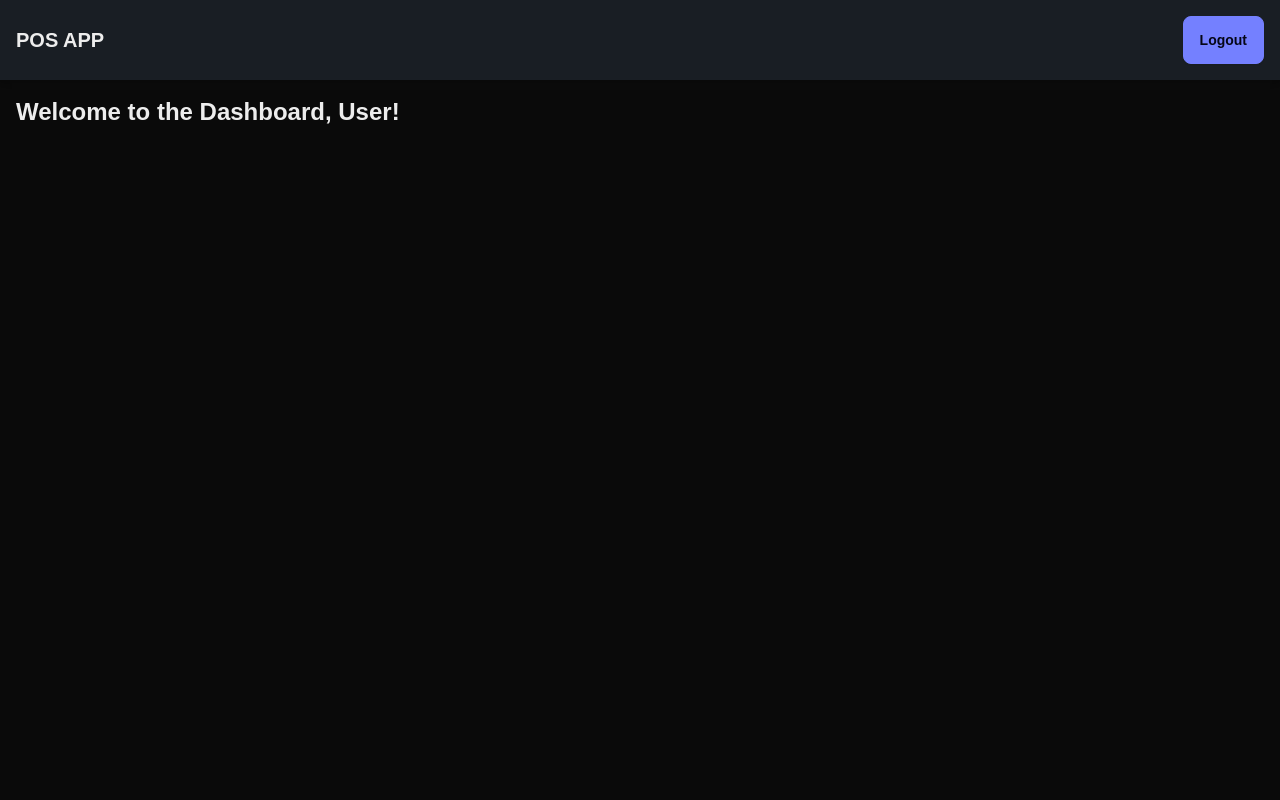
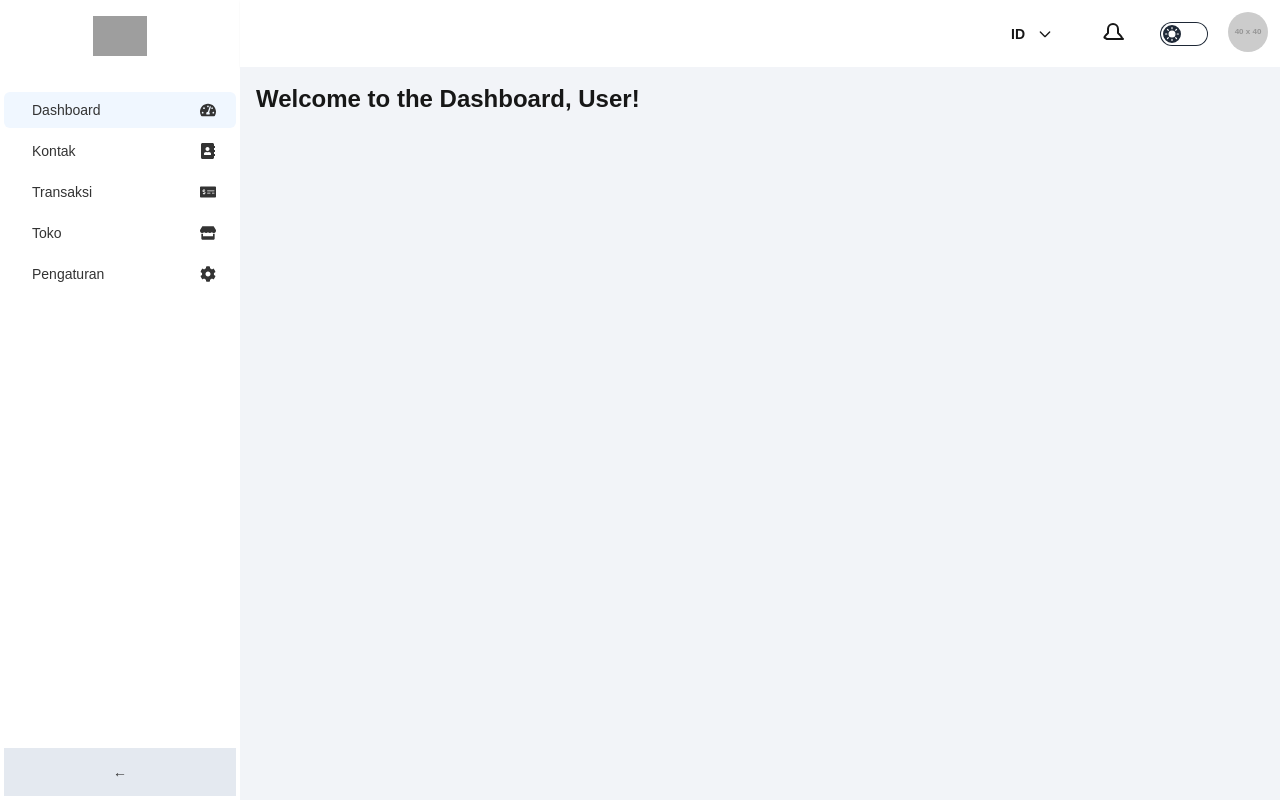
Before and after one commit to ilhamuket/fe-pos-app, a Next.js app: page /dashboard in a window 1280 px wide. Built offline with nearby package versions, Linux system fonts and the light colour scheme; sample sign-in values are in the browser's storage; grey boxes are pictures that could not be loaded.

Commit message:
dashboard layout

```diff
--- a/package.json
+++ b/package.json
@@ -14,6 +14,7 @@
     "next-auth": "^4.24.10",
     "react": "^18.2.0",
     "react-dom": "^18.2.0",
+    "react-icons": "^5.3.0",
     "react-slick": "^0.30.2",
     "slick-carousel": "^1.8.1"
   },
--- a/src/app/components/Layout.tsx
+++ b/src/app/components/Layout.tsx
@@ -1,26 +1,48 @@
-"use client";
-import React, { useEffect, useState, ReactNode } from 'react';
-import Link from 'next/link';
-import Header from './Header';
+import React, { useEffect, useState } from 'react';
+import Sidebar from './Sidebar';
+import Navbar from './Navbar';
 
 interface LayoutProps {
-  hideHeader?: boolean;
+  hideHeader: boolean;
   children: React.ReactNode;
 }
 
 const Layout = ({ hideHeader, children }: LayoutProps) => {
   const [isLoggedIn, setIsLoggedIn] = useState(false);
-  const theme = typeof window !== "undefined" ? localStorage.getItem('theme') || 'dark' : 'dark';
+  const [isClient, setIsClient] = useState(false);
+  const [isDarkMode, setIsDarkMode] = useState(() => {
+    if (typeof window !== "undefined") {
+      return localStorage.getItem('theme') === 'dark';
+    }
+    return true; // Default to dark mode
+  });
 
   useEffect(() => {
-    document.documentElement.setAttribute('data-theme', theme || 'dark');
+    const theme = isDarkMode ? 'dark' : 'light';
+    document.documentElement.setAttribute('data-theme', theme);
+    if (typeof window !== "undefined") {
+      localStorage.setItem('theme', theme);
+
+    }
+
+    if (theme === 'light') {
+      setIsClient(true);
+    } else {
+      setIsClient(false);
+    }
+
+
     if (typeof window !== "undefined") {
       const token = localStorage.getItem('access_token');
       if (token) {
         setIsLoggedIn(true);
       }
     }
-  }, [theme]);
+  }, [isDarkMode]);
+
+  const toggleDarkMode = () => {
+    setIsDarkMode(prevMode => !prevMode);
+  };
 
   const handleLogout = () => {
     localStorage.removeItem('access_token');
@@ -30,14 +52,17 @@ const Layout = ({ hideHeader, children }: LayoutProps) => {
   return (
     <div className="min-h-screen flex flex-col">
       {!hideHeader &&
-        <>
-          <Header isLoggedIn={isLoggedIn} handleLogout={handleLogout} />
-          <main className="flex-grow container mx-auto p-4">{children}</main>
-        </>
+        <div className="flex h-screen">
+          <Sidebar />
+          <div className="flex-1 flex flex-col">
+            <Navbar handleLogout={handleLogout} isLoggedIn={isLoggedIn} toggleDarkMode={toggleDarkMode} />
+            <main className={`flex-grow w-full p-4 ${isClient ? 'bg-f2f4f8' : ''}`}>
+              {children}
+            </main>
+          </div>
+        </div>
       }
-
       {hideHeader && <main>{children}</main>}
-
     </div>
   );
 };
--- /dev/null
+++ b/src/app/components/Navbar.tsx
@@ -0,0 +1,102 @@
+"use client";
+import React from "react";
+import Link from "next/link";
+import { useState } from "react";
+
+interface HeaderProps {
+  isLoggedIn: boolean;
+  handleLogout: () => void;
+  toggleDarkMode: () => void;
+}
+
+const Navbar: React.FC<HeaderProps> = ({ isLoggedIn, handleLogout , toggleDarkMode}) => {
+
+
+
+  return (
+    <nav className="navbar shadow-sm p-2 flex items-center justify-between">
+      {/* Left Section - Quick Actions */}
+      <div className="flex items-center space-x-4">
+
+      </div>
+
+      {/* Right Section - User Actions */}
+      <div className="flex items-center space-x-4">
+        {/* Language Dropdown */}
+        <div className="dropdown">
+          <button tabIndex={0} className="btn btn-ghost">
+            ID
+            <svg xmlns="http://www.w3.org/2000/svg" className="h-4 w-4 ml-1" fill="none" viewBox="0 0 24 24" stroke="currentColor">
+              <path strokeLinecap="round" strokeLinejoin="round" strokeWidth={2} d="M19 9l-7 7-7-7" />
+            </svg>
+          </button>
+        </div>
+
+        {/* Notifications */}
+        <button className="btn btn-ghost">
+          <svg xmlns="http://www.w3.org/2000/svg" className="h-6 w-6" fill="none" viewBox="0 0 24 24" stroke="currentColor">
+            <path strokeLinecap="round" strokeLinejoin="round" strokeWidth={2} d="M15 17h5l-1.405-1.405a2.032 2.032 0 00-.595-1.411L15 11V7a5 5 0 00-10 0v4l-2.994 3.184a2.032 2.032 0 00-.595 1.411L4 17h11z" />
+          </svg>
+        </button>
+
+        <label className="grid cursor-pointer place-items-center">
+          <input
+            type="checkbox"
+            onChange={toggleDarkMode}
+            className="toggle theme-controller bg-base-content col-span-2 col-start-1 row-start-1"
+          />
+          <svg
+            className="stroke-base-100 fill-base-100 col-start-1 row-start-1"
+            xmlns="http://www.w3.org/2000/svg"
+            width="14"
+            height="14"
+            viewBox="0 0 24 24"
+            fill="none"
+            stroke="currentColor"
+            strokeWidth="2"
+            strokeLinecap="round"
+            strokeLinejoin="round">
+            <circle cx="12" cy="12" r="5" />
+            <path
+              d="M12 1v2M12 21v2M4.2 4.2l1.4 1.4M18.4 18.4l1.4 1.4M1 12h2M21 12h2M4.2 19.8l1.4-1.4M18.4 5.6l1.4-1.4" />
+          </svg>
+          <svg
+            className="stroke-base-100 fill-base-100 col-start-2 row-start-1"
+            xmlns="http://www.w3.org/2000/svg"
+            width="14"
+            height="14"
+            viewBox="0 0 24 24"
+            fill="none"
+            stroke="currentColor"
+            strokeWidth="2"
+            strokeLinecap="round"
+            strokeLinejoin="round">
+            <path d="M21 12.79A9 9 0 1 1 11.21 3 7 7 0 0 0 21 12.79z"></path>
+          </svg>
+        </label>
+
+        {/* User Profile */}
+        <div className="dropdown dropdown-end">
+          <label tabIndex={0} className="btn btn-ghost btn-circle avatar">
+            <div className="w-10 rounded-full">
+              <img src="https://via.placeholder.com/40" alt="User Avatar" />
+            </div>
+          </label>
+          <ul tabIndex={0} className="mt-3 p-2 shadow menu menu-compact dropdown-content bg-base-100 rounded-box w-52">
+            <li>
+              <Link href="/profile">Profile</Link>
+            </li>
+            <li>
+              <Link href="/settings">Settings</Link>
+            </li>
+            <li>
+              <button onClick={handleLogout}>Logout</button>
+            </li>
+          </ul>
+        </div>
+      </div>
+    </nav>
+  );
+};
+
+export default Navbar;
--- /dev/null
+++ b/src/app/components/Sidebar.tsx
@@ -0,0 +1,89 @@
+import { useState } from 'react';
+import Link from 'next/link';
+import { useRouter, usePathname } from 'next/navigation';
+import { FaTachometerAlt, FaAddressBook, FaMoneyCheckAlt, FaStore, FaCog } from 'react-icons/fa';
+
+const Sidebar = () => {
+  const [isSidebarOpen, setIsSidebarOpen] = useState(true);
+  const [isExpanded, setIsExpanded] = useState(false);
+  const router = useRouter();
+
+  const handleExpandClick = () => {
+    setIsExpanded(!isExpanded);
+    setIsSidebarOpen(!isSidebarOpen);
+  };
+
+  const pathname = usePathname();
+  const isActive = (href: string) => pathname === href;
+
+  return (
+    <div className={`flex flex-col ${isSidebarOpen ? 'w-60' : 'w-20'} transition-width duration-300 h-full p-1 sidebar`}>
+      <div className="flex items-center justify-center h-16">
+        <img src="/path/to/dummy-logo.png" alt="Logo" className="h-10 w-auto" />
+      </div>
+      <ul className="mt-6 custom-space-y flex-1 list-none">
+        <li>
+          <Link href="/dashboard" legacyBehavior>
+            <a className={`flex items-center ${isSidebarOpen ? 'p-2' : 'p-3'} text-white hover:bg-gray-700 rounded-md ${isActive('/dashboard') ? 'bg-active' : ''}`}>
+              <div className={`flex items-center ${isSidebarOpen ? 'justify-between' : 'justify-center'} w-full px-3`}>
+                {isSidebarOpen && <span className="ml-2 text-sm">Dashboard</span>}
+                <FaTachometerAlt className="h-4 w-4" />
+              </div>
+            </a>
+          </Link>
+        </li>
+        <li>
+          <Link href="/kontak" legacyBehavior>
+            <a className={`flex items-center ${isSidebarOpen ? 'p-2' : 'p-3'} text-white hover:bg-gray-700 rounded-md ${isActive('/kontak') ? 'bg-active' : ''}`}>
+              <div className={`flex items-center ${isSidebarOpen ? 'justify-between' : 'justify-center'} w-full px-3`}>
+                {isSidebarOpen && <span className="ml-2 text-sm">Kontak</span>}
+                <FaAddressBook className="h-4 w-4" />
+              </div>
+            </a>
+          </Link>
+        </li>
+        <li>
+          <Link href="/transaksi" legacyBehavior>
+            <a className={`flex items-center ${isSidebarOpen ? 'p-2' : 'p-3'} text-white hover:bg-gray-700 rounded-md ${isActive('/transaksi') ? 'bg-active' : ''}`}>
+              <div className={`flex items-center ${isSidebarOpen ? 'justify-between' : 'justify-center'} w-full px-3`}>
+                {isSidebarOpen && <span className="ml-2 text-sm">Transaksi</span>}
+                <FaMoneyCheckAlt className="h-4 w-4" />
+              </div>
+            </a>
+          </Link>
+        </li>
+        <li>
+          <Link href="/toko" legacyBehavior>
+            <a className={`flex items-center ${isSidebarOpen ? 'p-2' : 'p-3'} text-white hover:bg-gray-700 rounded-md ${isActive('/toko') ? 'bg-active' : ''}`}>
+              <div className={`flex items-center ${isSidebarOpen ? 'justify-between' : 'justify-center'} w-full px-3`}>
+                {isSidebarOpen && <span className="ml-2 text-sm">Toko</span>}
+                <FaStore className="h-4 w-4" />
+              </div>
+            </a>
+          </Link>
+        </li>
+        <li>
+          <Link href="/pengaturan" legacyBehavior>
+            <a className={`flex items-center ${isSidebarOpen ? 'p-2' : 'p-3'} text-white hover:bg-gray-700 rounded-md ${isActive('/pengaturan') ? 'bg-active' : ''}`}>
+              <div className={`flex items-center ${isSidebarOpen ? 'justify-between' : 'justify-center'} w-full px-3`}>
+                {isSidebarOpen && <span className="ml-2 text-sm">Pengaturan</span>}
+                <FaCog className="h-4 w-4" />
+              </div>
+            </a>
+          </Link>
+        </li>
+      </ul>
+      {/* Button to expand/collapse sidebar */}
+      <li className="mt-auto list-none">
+        <button
+          onClick={handleExpandClick}
+          className="btn relative btn-ghost w-full p-0 m-0 rounded-none btn-expand"
+        >
+          {isExpanded ? '→' : '←'}
+        </button>
+      </li>
+    </div>
+  );
+};
+
+export default Sidebar;
--- a/src/app/dashboard/page.tsx
+++ b/src/app/dashboard/page.tsx
@@ -21,7 +21,7 @@ const Dashboard: React.FC = () => {
   }, []);
 
   return (
-    <Layout>
+    <Layout hideHeader={false}>
       <div>
         <h1 className="text-2xl font-bold">Welcome to the Dashboard, {username}!</h1>
         {/* Add more dashboard content here */}
--- a/src/app/globals.css
+++ b/src/app/globals.css
@@ -6,7 +6,7 @@
   --background-light: #ffffff;
   --foreground-light: #171717;
   --background-dark: #0a0a0a;
-  --foreground-dark: #ededed;
+  --foreground-dark: #f2f4f8;
   --background: var(--background-light);
   --foreground: var(--foreground-light);
 }
@@ -139,6 +139,86 @@ body {
   box-shadow: 0 4px 8px rgba(0, 0, 0, 0.1);
 }
 
-[data-theme='dark'] .modal-box {
-  box-shadow: 0 4px 8px rgba(0, 0, 0, 0.5);
+[data-theme='light'] .sidebar {
+  background-color: rgb(255, 255, 255);
+  color: #333;
 }
+
+[data-theme='light'] .sidebar .text-white {
+  color: #333 !important;
+}
+
+[data-theme='light'] .sidebar a:hover {
+  background-color: #e0e0e0;
+}
+
+[data-theme='dark'] .sidebar {
+  background-color: rgb(20, 20, 20);
+  color: rgb(255, 255, 255);
+}
+
+[data-theme='dark'] .sidebar a {
+  color: rgb(255, 255, 255);
+}
+
+[data-theme='dark'] .sidebar a:hover {
+  background-color: #333;
+}
+
+[data-theme='dark'] .navbar {
+  background-color: rgb(20, 20, 20);
+  color: rgb(255, 255, 255);
+}
+
+[data-theme='dark'] .navbar a {
+  color: rgb(255, 255, 255);
+}
+
+[data-theme='dark'] .navbar a:hover {
+  background-color: #333;
+}
+
+.custom-space-y> :not([hidden])~ :not([hidden]) {
+  --tw-space-y-reverse: 0;
+  margin-top: 5px;
+  margin-bottom: 5px;
+}
+
+.bg-f2f4f8 {
+  background-color: #f2f4f8;
+}
+
+/* Light mode */
+.menu li:hover {
+  background-color: #f0f7ff;
+  color: #161a2a;
+}
+
+/* Dark mode */
+[data-theme='dark'] .menu li:hover {
+  background-color: #161a2a;
+  color: #f0f7ff;
+}
+
+.bg-active {
+  background-color: #f0f7ff;
+  color: #161a2a;
+}
+
+/* Dark mode */
+[data-theme='dark'] .bg-active {
+  background-color: #161a2a;
+  color: #f0f7ff;
+}
+
+/* Light mode */
+.btn-expand {
+  color: inherit;
+  background: #e4e9f0;
+}
+
+/* Dark mode */
+[data-theme='dark'] .btn-expand {
+  color: inherit;
+  background: #333;
+}
--- a/tailwind.config.ts
+++ b/tailwind.config.ts
@@ -15,4 +15,8 @@ export default {
     },
   },
   plugins: [require("daisyui")],
+  daisyui: {
+    themes: ["dark", "light"], // Tambahkan tema yang didukung
+    darkTheme: "dark", // Set tema default ke dark
+  },
 } satisfies Config;
```
Also changed, not shown: 1 other file (tests, documents, lock files or other folders).
